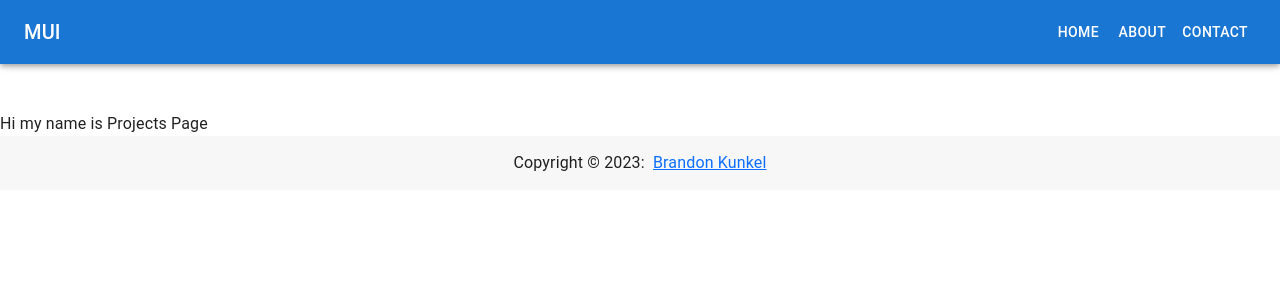
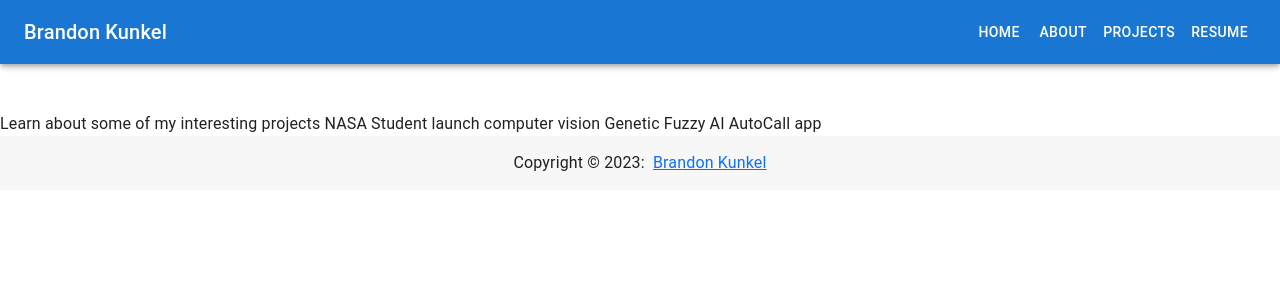
Before and after one commit to brandonmkunkel/brandonmkunkel.github.io, a React (Create React App) app: page /projects in a window 1280 px wide. Shown: the top 300 px of the page. Built offline with nearby package versions, Linux system fonts and the light colour scheme.

Commit message:
Replace bootstrap navbar with MUI app bar

```diff
--- a/src/App.js
+++ b/src/App.js
@@ -7,7 +7,6 @@ import {
 import { ThemeProvider, createTheme } from '@mui/material/styles';
 import CssBaseline from '@mui/material/CssBaseline';
 
-// import NavBarComponent from "./components/navbar";
 import FooterComponent from "./components/footer";
 import DrawerAppBar from "./components/appbar";
 
@@ -30,7 +29,6 @@ class App extends Component {
         <ThemeProvider theme={darkTheme}>
           <CssBaseline />
           <Router>
-            {/* <NavBarComponent /> */}
             <DrawerAppBar />
             <Routes>
               <Route exact path="/" element={<HomePage />} />
--- a/src/components/appbar.jsx
+++ b/src/components/appbar.jsx
@@ -15,7 +15,12 @@ import Typography from '@mui/material/Typography';
 import Button from '@mui/material/Button';
 
 const drawerWidth = 240;
-const navItems = ['Home', 'About', 'Contact'];
+const navMap = {
+  'Home': "/",
+  'About': "/about",
+  'Projects': "/projects",
+  'Resume': "/resume",
+};
 
 function DrawerAppBar(props) {
   const { window } = props;
@@ -28,14 +33,14 @@ function DrawerAppBar(props) {
   const drawer = (
     <Box onClick={handleDrawerToggle} sx={{ textAlign: 'center' }}>
       <Typography variant="h6" sx={{ my: 2 }}>
-        MUI
+        Brandon Kunkel
       </Typography>
       <Divider />
       <List>
-        {navItems.map((item) => (
-          <ListItem key={item} disablePadding>
-            <ListItemButton sx={{ textAlign: 'center' }}>
-              <ListItemText primary={item} />
+         {Object.entries(navMap).map( ([key, value]) => (
+          <ListItem key={key} disablePadding>
+            <ListItemButton sx={{ textAlign: 'center' }}  to={value}>
+              <ListItemText primary={key} />
             </ListItemButton>
           </ListItem>
         ))}
@@ -64,12 +69,12 @@ function DrawerAppBar(props) {
             component="div"
             sx={{ flexGrow: 1, display: { xs: 'none', sm: 'block' } }}
           >
-            MUI
+            Brandon Kunkel
           </Typography>
           <Box sx={{ display: { xs: 'none', sm: 'block' } }}>
-            {navItems.map((item) => (
-              <Button key={item} sx={{ color: '#fff' }}>
-                {item}
+            {Object.entries(navMap).map( ([key, value]) => (
+              <Button key={key} sx={{ color: '#fff' }} to={value}>
+                {key}
               </Button>
             ))}
           </Box>
--- a/src/pages/projects.jsx
+++ b/src/pages/projects.jsx
@@ -3,7 +3,11 @@ import React from "react";
 const ProjectsPage = () => {
   return (
     <React.Fragment>
-      Hi my name is Projects Page
+      Learn about some of my interesting projects
+
+      NASA Student launch computer vision
+      Genetic Fuzzy AI
+      AutoCall app
     </React.Fragment>
   );
 };
```
Also changed, not shown: src/components/navbar.jsx (deleted, +0 -22 lines).
